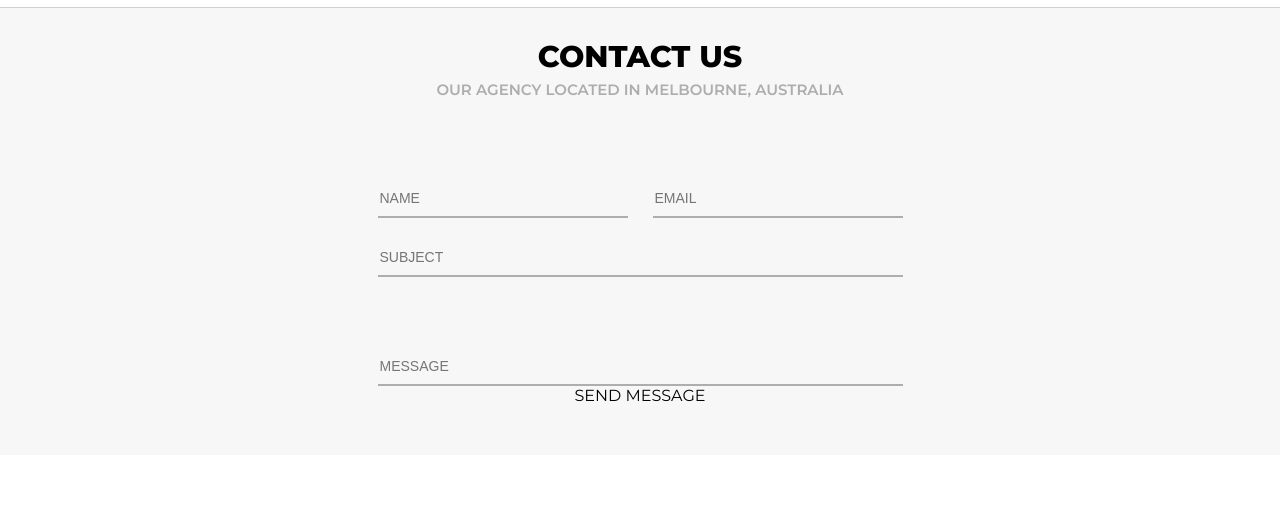
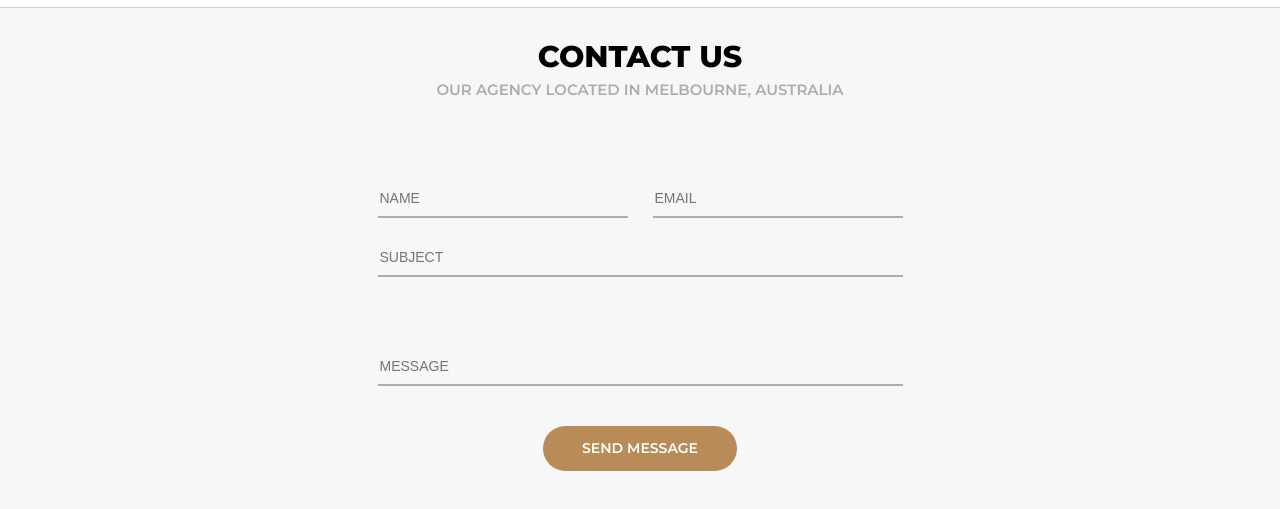
Before and after one commit to dwabe/website-2, a website: page index.html in a window 1280 px wide. Shown: the part 5913-6422 px from the top of the page. Before the commit the page ends 6368 px from the top, so only its background shows below. Drawn offline with Linux system fonts and the light colour scheme.

Commit message:
Debugging

```diff
--- a/index.html
+++ b/index.html
@@ -623,7 +623,7 @@
                         <div class="col-3">
                         </div>
                     </div>
-                    <div class="contact_us_button">Send message</div>
+                    <div class="contact-us-button">Send message</div>
                 </div>
             </div>
         </div>
--- a/sass/style.scss
+++ b/sass/style.scss
@@ -742,7 +742,7 @@ header {
         .input_message {
             margin-top: 80px;
         }
-        .button {
+        .contact-us-button {
             width: 194px;
             height: 45px;
             font-size: 14px;
```
Also changed, not shown: css/style.css, 1 other file.
